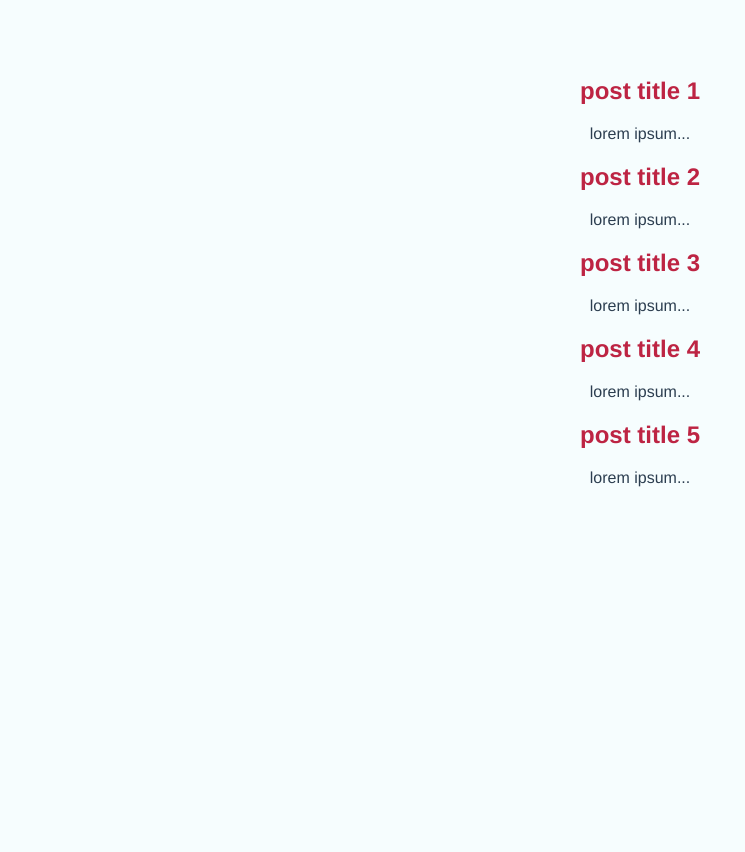
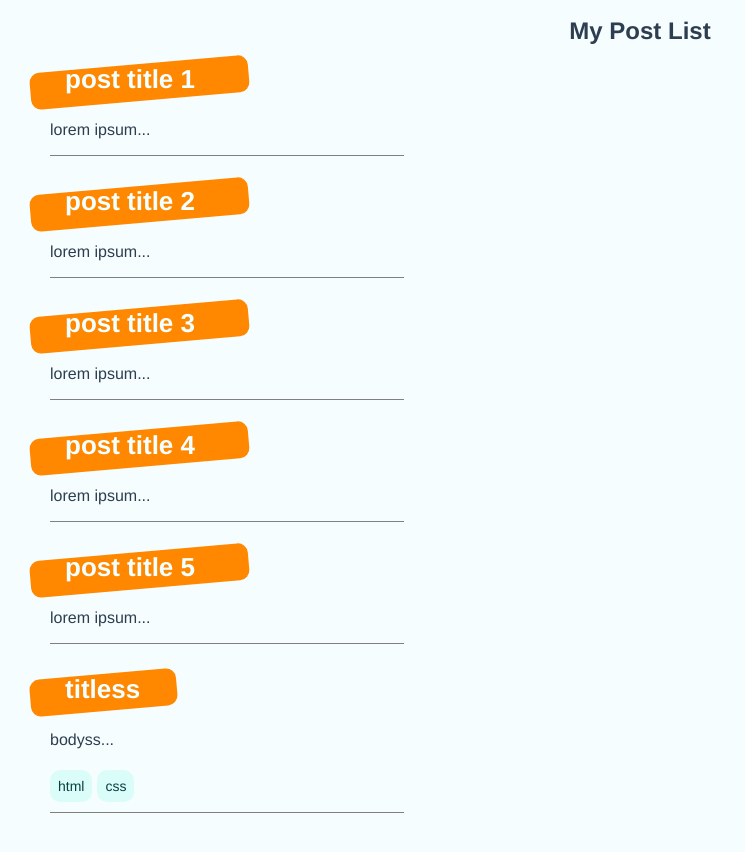
Before and after one commit to KRYPTONITErex/composition-api, a Vue app: page / in a window 1280 px wide. Shown: the whole page, without its empty margins (0-745 px from the left). Before the commit the page ends 800 px from the top, so only its background shows below. Built offline with nearby package versions, Linux system fonts and the light colour scheme; data requests are answered from the project's data file.

Commit message:
7th commit-create post backend

```diff
--- a/database/db.json
+++ b/database/db.json
@@ -1,29 +1,37 @@
 {
-    "myposts":[
+  "myposts": [
     {
-            "title":"post title 1",
-            "id":1,
-            "body":"lorem ipsum"
+      "title": "post title 1",
+      "id": "1",
+      "body": "lorem ipsum"
     },
     {
-            "title":"post title 2",
-            "id":2,
-            "body":"lorem ipsum"
+      "title": "post title 2",
+      "id": "2",
+      "body": "lorem ipsum"
     },
     {
-            "title":"post title 3",
-            "id":3,
-            "body":"lorem ipsum"
+      "title": "post title 3",
+      "id": "3",
+      "body": "lorem ipsum"
     },
     {
-            "title":"post title 4",
-            "id":4,
-            "body":"lorem ipsum"
+      "title": "post title 4",
+      "id": "4",
+      "body": "lorem ipsum"
     },
     {
-            "title":"post title 5",
-            "id":5,
-            "body":"lorem ipsum"
+      "title": "post title 5",
+      "id": "5",
+      "body": "lorem ipsum"
+    },
+    {
+      "id": "aff3",
+      "title": "titless",
+      "body": "bodyss",
+      "tags": [
+        "html","css"
+      ]
     }
   ]
 }
--- a/src/App.vue
+++ b/src/App.vue
@@ -7,10 +7,11 @@
 
 <style>
 #app {
+  width: 1200px;
+  margin: 15px;
   font-family: Avenir, Helvetica, Arial, sans-serif;
   -webkit-font-smoothing: antialiased;
   -moz-osx-font-smoothing: grayscale;
-  text-align: center;
   color: #2c3e50;
 
 }
--- a/src/assets/components/PostList.vue
+++ b/src/assets/components/PostList.vue
@@ -1,6 +1,6 @@
 <template>
 
-    <!-- <h2>My Post List</h2> -->
+    <h2 class="pltitle">My Post List</h2>
 
     <div v-for="mypost in myposts" :key="mypost.id" class="psl">
         <SinglePost :mypost="mypost"></SinglePost>
@@ -27,9 +27,15 @@
 </script>
 
 <style>
+.psl{
+    margin-bottom: 30px;
+    border-bottom: 0.5px solid grey;
+    width: 30%;
+}
 
-.psl{
-    text-decoration: none;
+.pltitle{
+    margin-top: 300px;
+    text-align: center;
 }
 
 </style>
--- a/src/assets/components/SinglePost.vue
+++ b/src/assets/components/SinglePost.vue
@@ -1,11 +1,17 @@
 <template>
+<div class="post">
 
     <router-link :to="{name:'detail',params:{id:mypost.id}}">
-        <h2>{{ mypost.title }}</h2>
+        <h2 class="pt">{{ mypost.title }}</h2>
     </router-link>
 
     <p>{{ cutBody }}</p>
 
+    <div v-for="tag in mypost.tags" :key="tag" class="pill">
+        {{ tag }}
+    </div>
+
+</div>
 </template>
 
 <script>
@@ -26,9 +32,43 @@
 
 <style>
 
-h2{
-    text-decoration: none;
-    color: rgb(189, 36, 67);
+.post h2{
+    margin-top: 0px;
+    display: inline-block;
+    position: relative;
+    font-size: 26px;
+    color: azure;
+    margin-bottom: 10px;
+    max-width: 400px;
 }
 
+.post h2::before{
+    margin-left: 30px;
+    content: "";
+    display: block;
+    width: 130%;
+    height: 120%;
+    background: #ff8800;
+    position: absolute;
+    z-index: -1;
+    padding-right: 30px;
+    left: -50px;
+    transform: rotateZ(-5deg);
+    border-radius: 10px;
+}
+
+.pt{
+    padding-left: 15px;
+}
+
+.pill{
+    display: inline-block;
+    align-items: flex;
+    margin: 5px 5px 10px 0;
+    color: #094143;
+    background: #dafdf9;
+    padding: 8px;
+    border-radius: 10px;
+    font-size: 14px;
+}
 </style>
--- a/src/views/Create.vue
+++ b/src/views/Create.vue
@@ -1,7 +1,8 @@
 <template>
+
     <h1>VUE .vue</h1>
 
-    <form>
+    <form @submit.prevent="addPost">
       <div class="form-group">
         <label>Title:</label>
         <input type="text" required v-model="title">
@@ -23,6 +24,7 @@
 
       <button>ADD POST</button>
     </form>
+
 </template>
 
 <script>
@@ -35,6 +37,7 @@
         let tag = ref ("")
         let tags = ref ([])
 
+
         let handleKeydown = ()=>{
             // alert('handle keydown')
             if(!tags.value.includes(tag.value)){
@@ -43,7 +46,25 @@
             tag.value=""
         }
 
-        return { title, body, tag, handleKeydown, tags }
+        let addPost = async()=>{
+           await fetch('http://localhost:3000/myposts',{
+            method:"POST",
+            headers:{
+                'Content-type':"application/json"
+            },
+            body:JSON.stringify(
+                {
+                    title:title.value,
+                    body:body.value,
+                    tags:tags.value
+                }
+            )
+           })
+
+
+        }
+
+        return { title, body, tag, handleKeydown, tags, addPost }
     }
   };
 </script>
--- a/src/views/Detail.vue
+++ b/src/views/Detail.vue
@@ -2,7 +2,7 @@
 
   <!-- <h2>THIS IS DETAIL PAGE - {{ id }}</h2> -->
 
-  <div v-if="mypost">
+  <div class="details" v-if="mypost">
     <h2 class="lt">{{ mypost.title }}</h2>
     <p>{{ mypost.body }}</p>
   </div>
@@ -31,4 +31,15 @@
   text-decoration: none;
 }
 
+.details{
+  display: flex;
+  flex-direction: column; /* Stack title and body vertically */
+  align-items: center; /* Center horizontally */
+  justify-content: center; /* Center vertically */
+  text-align: center; /* Center text alignment */
+  min-height: 100vh; /* Fill the viewport vertically for centering */
+  color: rgb(2, 34, 31);
+  padding: 20px;
+}
+
 </style>
--- a/src/views/HomeView.vue
+++ b/src/views/HomeView.vue
@@ -44,3 +44,11 @@
 
 }
 </script>
+
+<style>
+.home{
+  max-width: 1200px;
+  margin: 0 auto;
+  padding: 10px;
+}
+</style>
```
Lines whose indentation alone changed are shown as unchanged.
